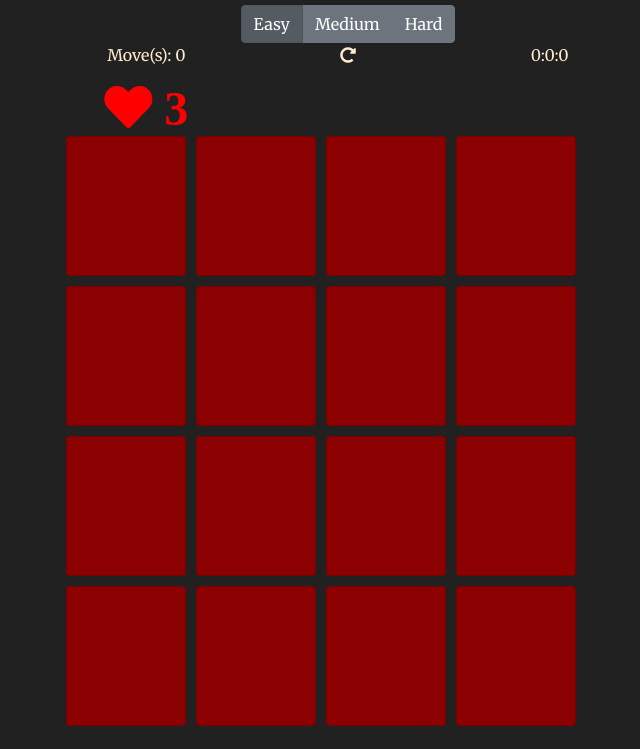
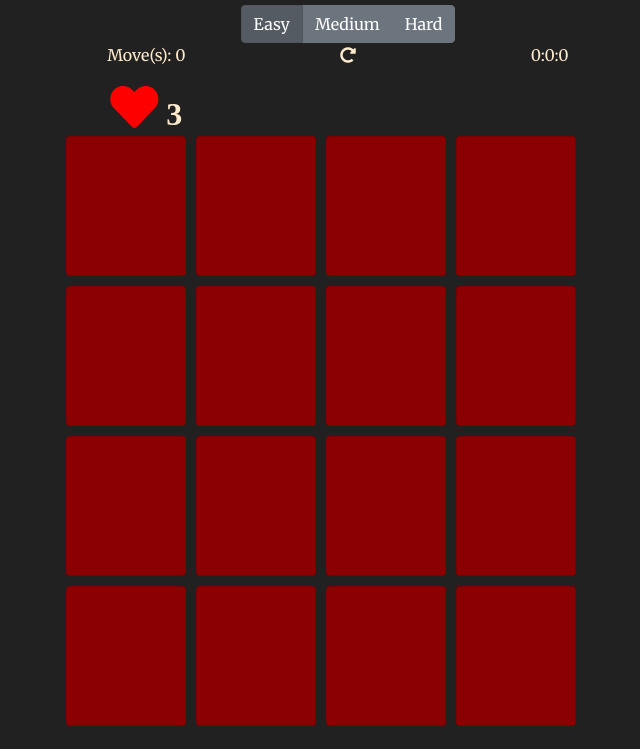
Before and after one commit to OwenCookman/MilestoneProject2, a plain HTML site: page index.html in a window 1280 px wide. Shown: the part 51-800 px from the top of the page, without its empty margins (292-932 px from the left). Drawn offline with nearby package versions, Linux system fonts and the light colour scheme.

Commit message:
Added class to style number of lives

```diff
--- a/index.html
+++ b/index.html
@@ -43,7 +43,7 @@
                 <span class = "hidden" id ="countdown">60</span>
             </div>
             <div class="col-sm-2 col-md-3 col-lg-4">
-                <i class ="fas fa-heart life-counter" id="lives"><span> 3</span></i>
+                <i class ="fas fa-heart life-counter" id="lives"><span class="life"> 3</span></i>
             </div>
         </div>
         <div class="row deck">
```
